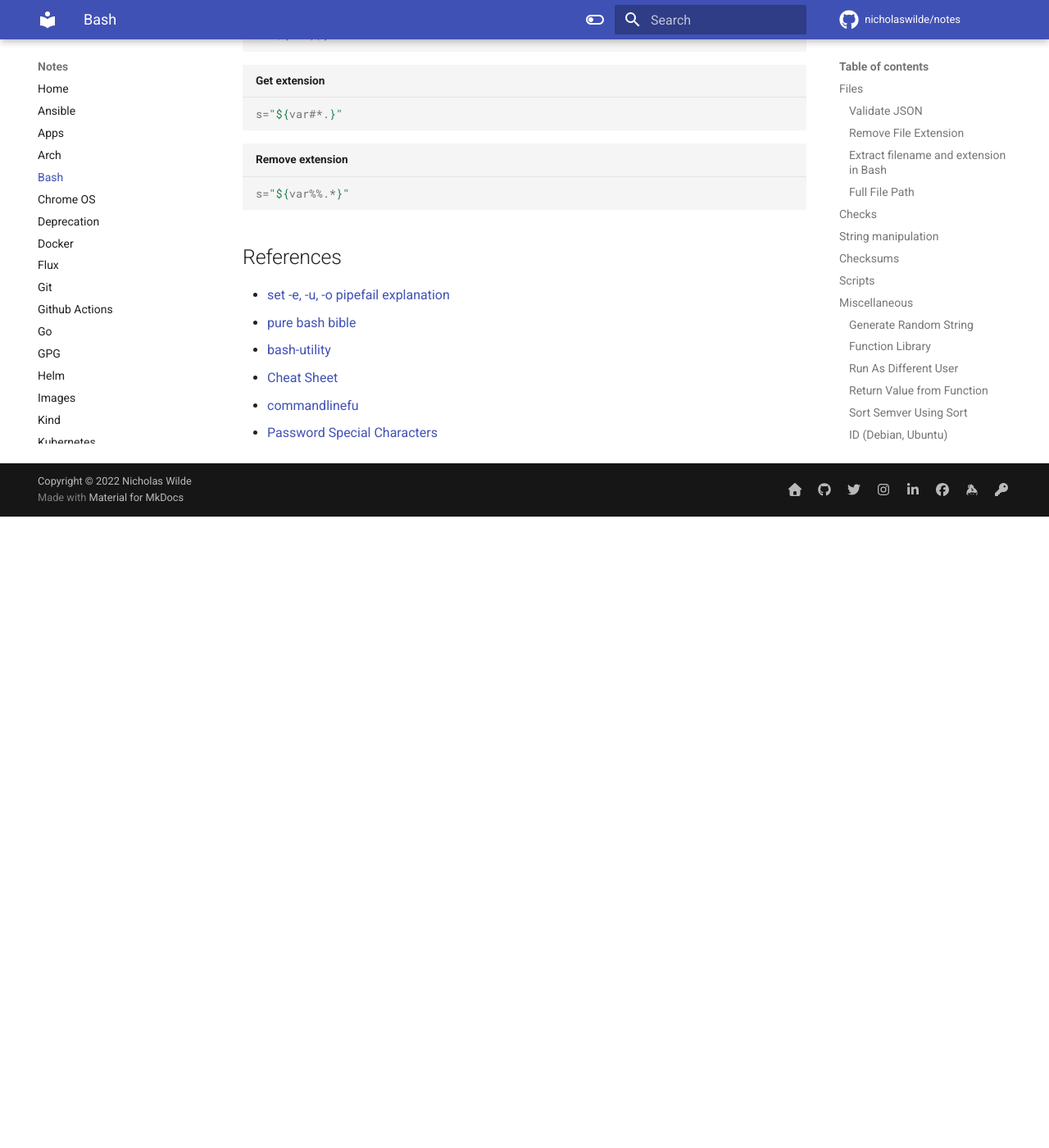
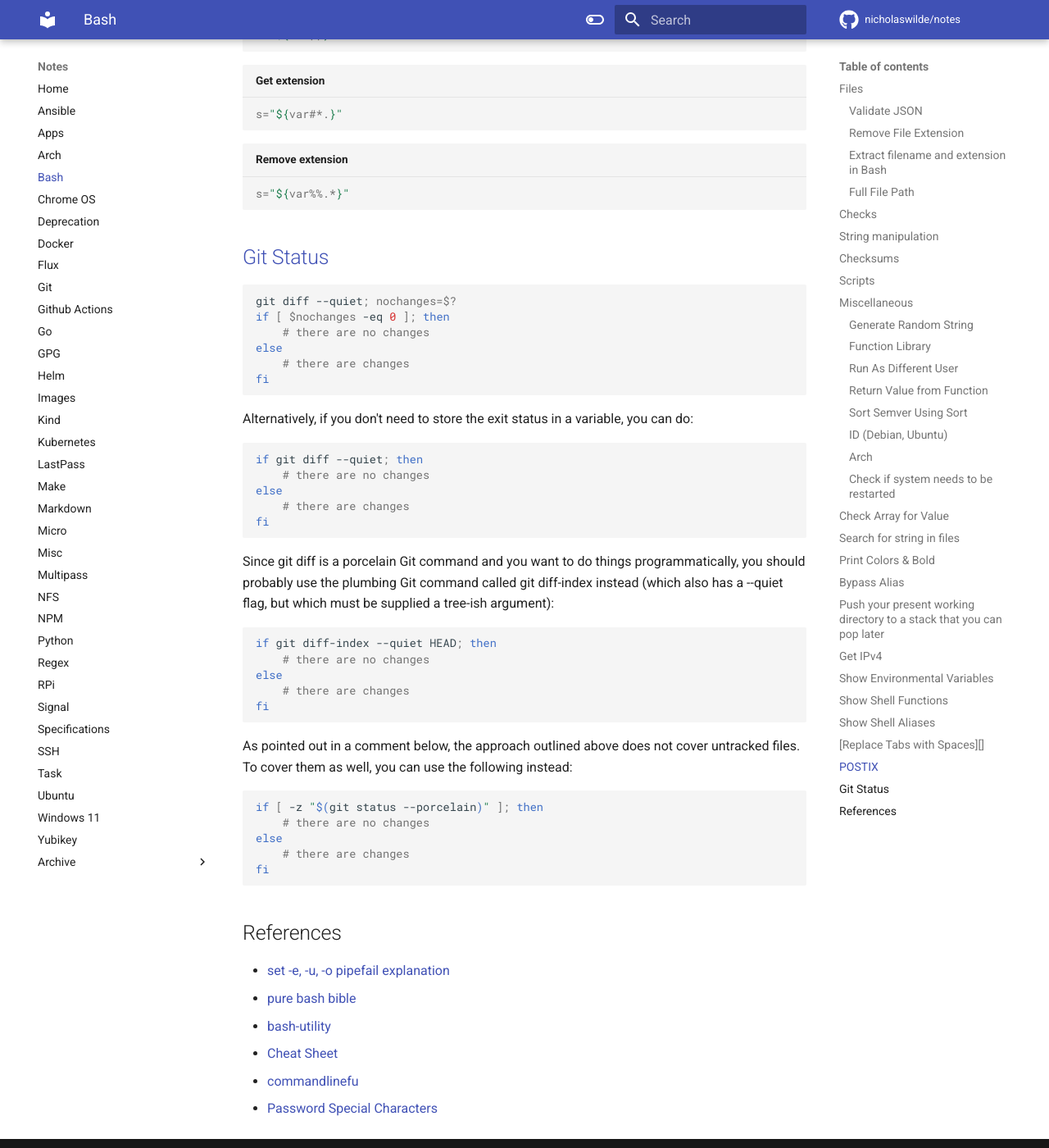
Before and after one commit to nicholaswilde/notes, an MkDocs documentation site: the page built from docs/bash.md, in a window 1280 px wide and 1400 px high, scrolled down 10351 px. Shown: the whole window at 82% size. Built offline with MkDocs 1.6.1 and Material for MkDocs 9.7.7, drawn with Linux system fonts in a browser that asks for light colours; comment, search, counter and statistics services are not loaded; before the commit the page ends 10981 px from its top, so only the background shows below that.

Commit message:
feat: add git status section
Signed-off-by: nιcнolaѕ wιlde <ncwilde43@gmail.com>

````diff
--- a/docs/bash.md
+++ b/docs/bash.md
@@ -14,6 +14,7 @@ readonly DIR
 readonly SCRIPT_NAME
 readonly ROOT_DIR
 ```
+
 ## Files
 
 Delete all files matching a pattern in sub folders
@@ -94,6 +95,7 @@ readlink -f file.txt
 ```
 
 ## Checks
+
 ```bash
 # Check if chart dir exists
 if [ -d "${CHART_PATH}" ]; then
@@ -229,11 +231,13 @@ printf "%b is the value" "${var}"
 ```
 
 Insert first line of file
+
 ```bash
 sed  -i '1i text' filename
 ```
 
 Delete a tmp dir on exit
+
 ```bash
 # https://stackoverflow.com/a/687052/1061279
 trap 'rm -rf -- "$TMP_DIR"' EXIT
@@ -297,6 +301,7 @@ testvercomp ${GIT_VER} ${MIN_VER} '>'
 ```
 
 ### Generate Random String
+
 ```shell
 cat /dev/urandom | tr -dc 'a-zA-Z0-9' | fold -w 64 | head -n 1
 ```
@@ -440,6 +445,7 @@ grep -R "text" . | wc -l
 ```
 
 ## [Print Colors & Bold][6]
+
 ```bash
 bold=$(tput bold)
 normal=$(tput sgr0)
@@ -458,7 +464,8 @@ See [here][5] for colors.
 
 ## [Bypass Alias][7]
 
-A simple directive which disables all aliases and functions for the command immediately following it. Shortcut for the bash built-in 'command' - "command linefoo".
+A simple directive which disables all aliases and functions for the command immediately following it. Shortcut for the
+bash built-in 'command' - "command linefoo".
 
 ```shell
 \foo
@@ -539,6 +546,50 @@ s="${var#*.}"
 s="${var%%.*}"
 ```
 
+## [Git Status][11]
+
+```shell
+git diff --quiet; nochanges=$?
+if [ $nochanges -eq 0 ]; then
+    # there are no changes
+else
+    # there are changes
+fi
+```
+
+Alternatively, if you don't need to store the exit status in a variable, you can do:
+
+```shell
+if git diff --quiet; then
+    # there are no changes
+else
+    # there are changes
+fi
+```
+
+Since git diff is a porcelain Git command and you want to do things programmatically, you should probably use the
+plumbing Git command called git diff-index instead (which also has a --quiet flag, but which must be supplied a
+tree-ish argument):
+
+```shell
+if git diff-index --quiet HEAD; then
+    # there are no changes
+else
+    # there are changes
+fi
+```
+
+As pointed out in a comment below, the approach outlined above does not cover untracked files. To cover them as well,
+you can use the following instead:
+
+```shell
+if [ -z "$(git status --porcelain)" ]; then
+    # there are no changes
+else
+    # there are changes
+fi
+```
+
 ## References
 
 * [set -e, -u, -o pipefail explanation](https://gist.github.com/mohanpedala/1e2ff5661761d3abd0385e8223e16425)
@@ -557,3 +608,4 @@ s="${var%%.*}"
 [8]: <https://www.commandlinefu.com/commands/view/799/push-your-present-working-directory-to-a-stack-that-you-can-pop-later>
 [9]: <https://stackoverflow.com/a/427989/1061279>
 [10]: <https://linuxconfig.org/replace-all-tab-characters-with-spaces>
+[11]: <https://stackoverflow.com/a/28772375/1061279>
--- /dev/null
+++ b/mlc_config.json
@@ -0,0 +1,3 @@
+{
+  "aliveStatusCodes": [200, 206, 403, 429]
+}
````
Also changed, not shown: .pre-commit-config.yaml (+4 -3 lines).
